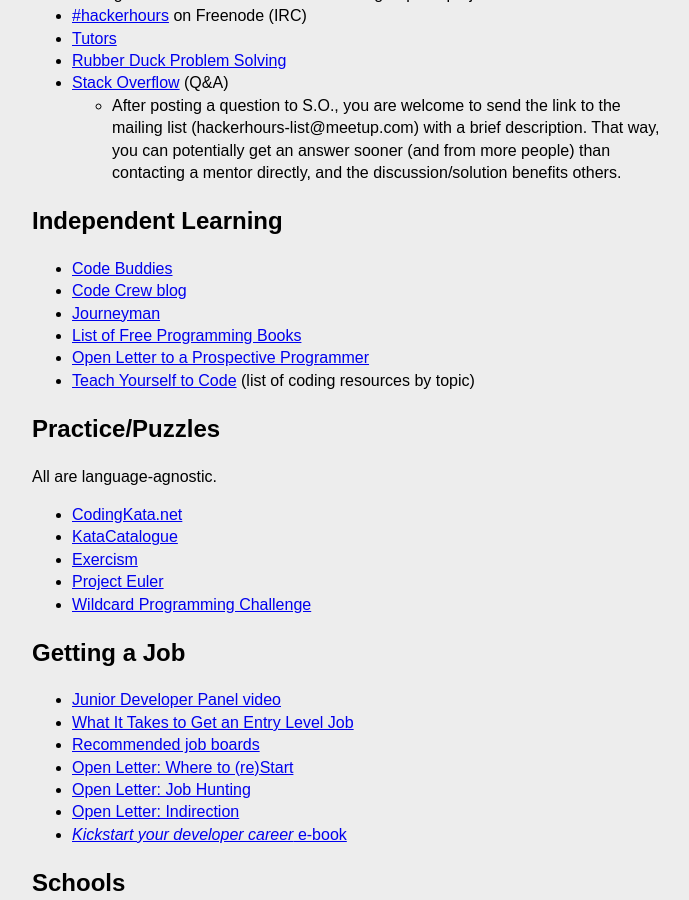
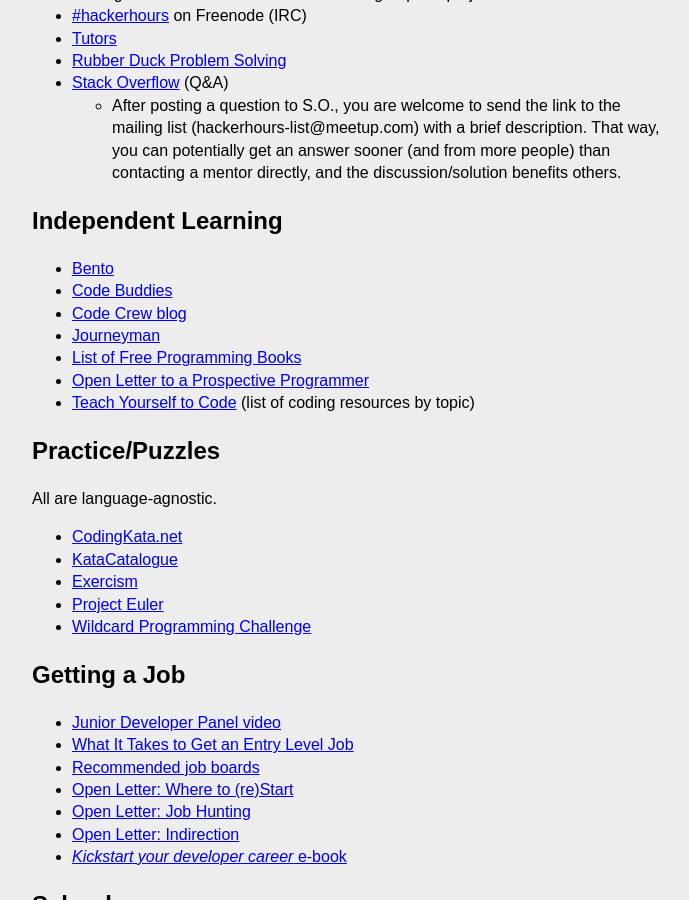
Before and after one commit to HackerHours/hackerhours.org, a Jekyll site: the page built from resources.md, in a window 1280 px wide and 900 px high, scrolled down 579 px. Shown: the whole window, without its empty margins (288-977 px from the left). Built offline with Jekyll 4.4.1, drawn with Linux system fonts in a browser that asks for light colours; nearby versions of some CDN libraries; some web fonts are replaced; comment, search, counter and statistics services are not loaded.

Commit message:
add bento

```diff
--- a/resources.md
+++ b/resources.md
@@ -18,6 +18,7 @@
 
 ## Independent Learning
 
+* [Bento](http://www.bento.io)
 * [Code Buddies](http://codebuddies.org/?rc=hh)
 * [Code Crew blog](http://blog.codecrew.co/)
 * [Journeyman](https://plus.google.com/communities/113669203485569960566?cfem=1)
```
